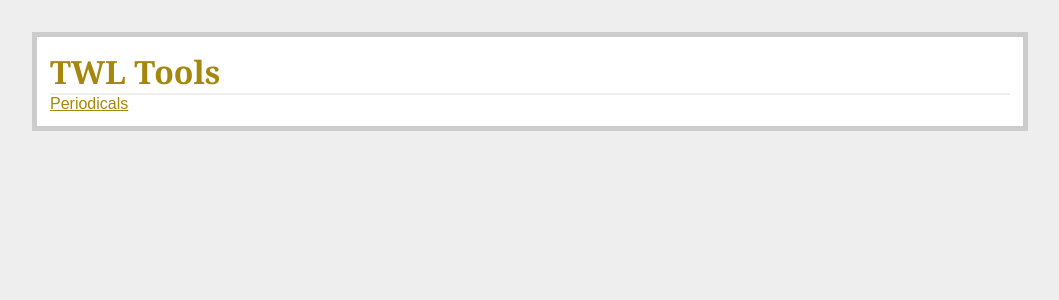
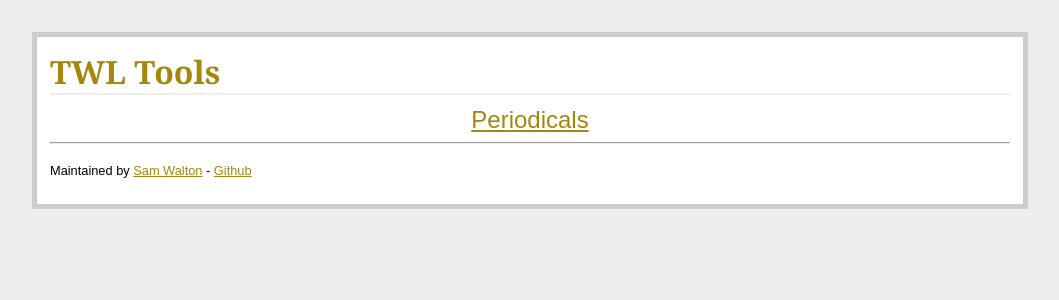
Before and after one commit to Samwalton9/TWL-tools, a Flask app: page / in a window 1280 px wide. Shown: the top 300 px of the page, without its empty margins (110-1169 px from the left). Run offline with Flask 2, Linux system fonts and the light colour scheme.

Commit message:
More styling

```diff
--- a/twltools/static/style.css
+++ b/twltools/static/style.css
@@ -17,3 +17,5 @@ h2              { font-size: 1.2em; }
                   border: 1px solid #aacbe2; }
 .error          { background: #f0d6d6; padding: 0.5em; }
 .submission-button {margin-top: 1cm; margin-bottom: 1cm; text-align: center;}
+.footer 		{font-size: 0.8em; margin-top: 0.5cm;}
+.navbar 		{font-size: 1.5em; margin-top: 0.3cm; text-align: center}
--- a/twltools/templates/index.html
+++ b/twltools/templates/index.html
@@ -3,7 +3,9 @@
 <link rel=stylesheet type=text/css href="{{ url_for('static', filename='style.css') }}">
 <div class=page>
   <h1>TWL Tools</h1>
-  <a href="{{ url_for('periodicals') }}">Periodicals</a>
+  <div class="navbar">
+    <a href="{{ url_for('periodicals') }}">Periodicals</a>
+  </div>
   {#<div class=metanav>
   {% if not session.logged_in %}
     <a href="{{ url_for('login') }}">log in</a>
@@ -14,4 +16,10 @@
   {% for message in get_flashed_messages() %}
     <div class=flash>{{ message }}</div>
   {% endfor %}#}
+
+  <hr>
+  <p class="footer">
+    Maintained by <a href="https://en.wikipedia.org/wiki/User:Samwalton9">Sam Walton</a> -
+    <a href="https://github.com/Samwalton9/TWL-tools">Github</a>
+  </p>
 </div>
--- a/twltools/templates/periodicals.html
+++ b/twltools/templates/periodicals.html
@@ -3,7 +3,7 @@
 <link rel=stylesheet type=text/css href="{{ url_for('static', filename='style.css') }}">
 <div class=page>
   <h1>TWL Tools/Periodicals counter</h1>
-  <a href="{{ url_for('index') }}">Back</a>
+  <a href="{{ url_for('index') }}"> Back</a>
   <div class="submission-button">
     <form action="/periodicals" method="post">
       <input type="submit" name="submit_proxy" value="Recalculate">
```
